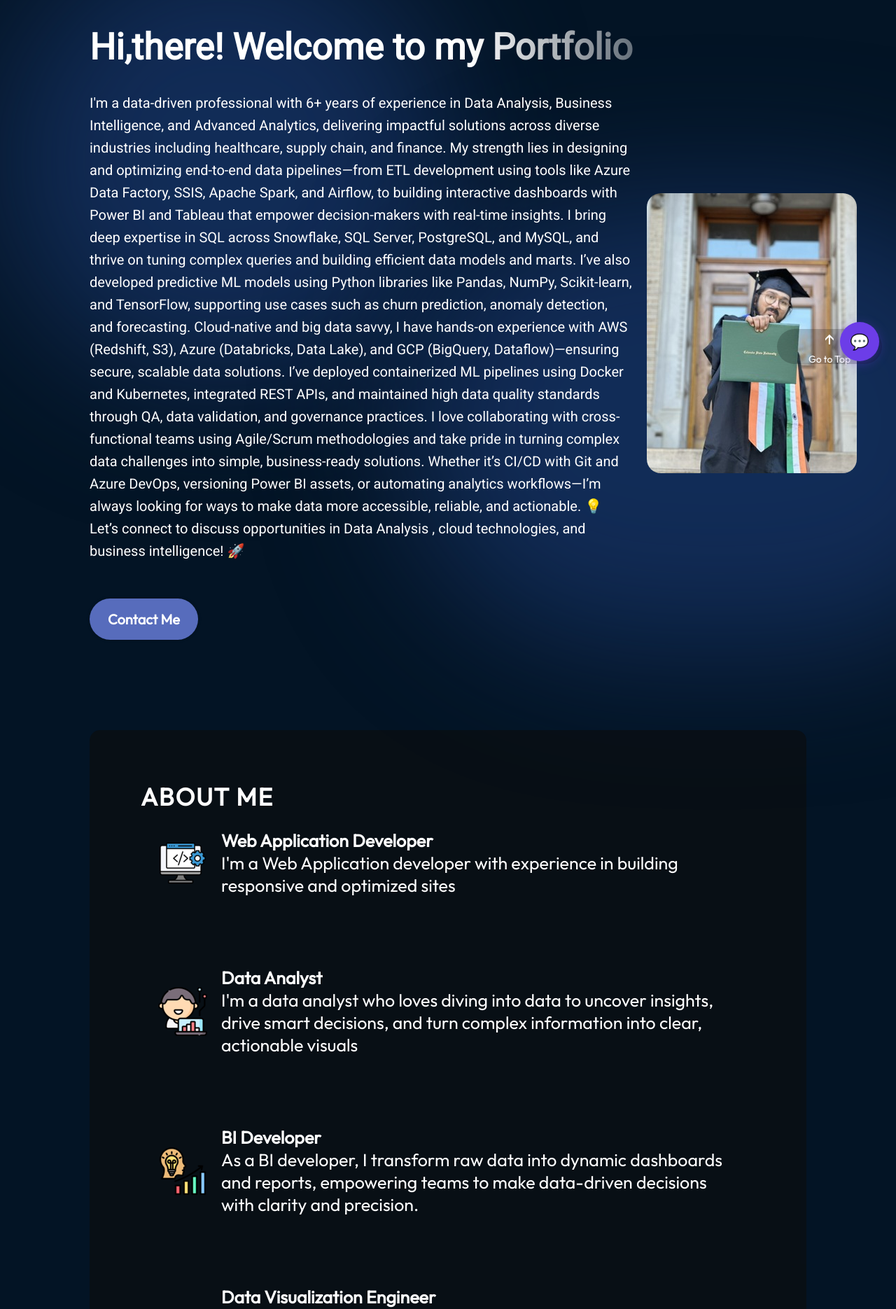
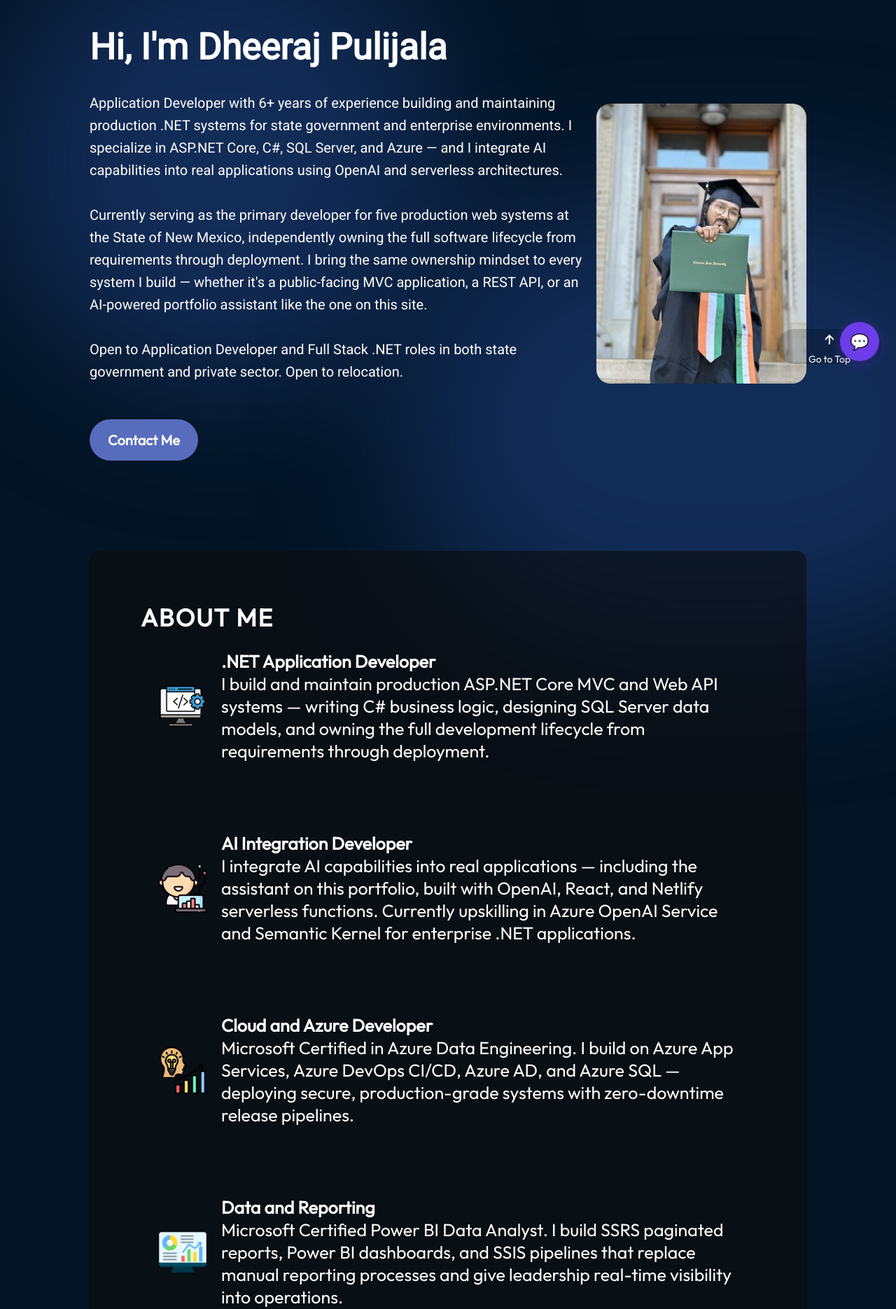
Before and after one commit to dheerajunni/My_Portfolio, a React (Vite) app: page / in a window 1280 px wide. Shown: the part 260-2130 px from the top of the page at 70% size. Built offline with nearby package versions, Linux system fonts and the light colour scheme.

Commit message:
update: fix portfolio content to match actual experience

```diff
--- a/src/components/About/About.jsx
+++ b/src/components/About/About.jsx
@@ -1,5 +1,4 @@
 import React from "react";
-
 import styles from "./About.module.css";
 import { getImageUrl } from "../../utils";
 
@@ -8,42 +7,40 @@ export const About = () => {
     <section className={styles.container} id="about">
       <h2 className={styles.title}>About Me</h2>
       <div className={styles.content}>
-
         <ul className={styles.aboutItems}>
           <li className={styles.aboutItem}>
             <img src={getImageUrl("about/Web.png")} alt="Web icon" />
             <div className={styles.aboutItemText}>
-              <h3>Web Application Developer</h3>
+              <h3>.NET Application Developer</h3>
               <p>
-                I'm a Web Application developer with experience in building responsive
-                and optimized sites
+                I build and maintain production ASP.NET Core MVC and Web API systems — writing C# business logic, designing SQL Server data models, and owning the full development lifecycle from requirements through deployment.
               </p>
             </div>
           </li>
           <li className={styles.aboutItem}>
             <img src={getImageUrl("about/Analyst.png")} alt="Analyst icon" />
             <div className={styles.aboutItemText}>
-              <h3>Data Analyst</h3>
+              <h3>AI Integration Developer</h3>
               <p>
-               I'm a data analyst who loves diving into data to uncover insights, drive smart decisions, and turn complex information into clear, actionable visuals
+                I integrate AI capabilities into real applications — including the assistant on this portfolio, built with OpenAI, React, and Netlify serverless functions. Currently upskilling in Azure OpenAI Service and Semantic Kernel for enterprise .NET applications.
               </p>
             </div>
           </li>
           <li className={styles.aboutItem}>
             <img src={getImageUrl("about/BI.png")} alt="BI icon" />
             <div className={styles.aboutItemText}>
-              <h3>BI Developer</h3>
+              <h3>Cloud and Azure Developer</h3>
               <p>
-              As a BI developer, I transform raw data into dynamic dashboards and reports, empowering teams to make data-driven decisions with clarity and precision.
+                Microsoft Certified in Azure Data Engineering. I build on Azure App Services, Azure DevOps CI/CD, Azure AD, and Azure SQL — deploying secure, production-grade systems with zero-downtime release pipelines.
               </p>
             </div>
           </li>
           <li className={styles.aboutItem}>
             <img src={getImageUrl("about/Visualization.png")} alt="Visualization icon" />
             <div className={styles.aboutItemText}>
-              <h3>Data Visualization Engineer</h3>
+              <h3>Data and Reporting</h3>
               <p>
-              As a Data Visualization Engineer, I craft compelling visual narratives from complex data, enabling stakeholders to quickly grasp insights and make informed decisions.
+                Microsoft Certified Power BI Data Analyst. I build SSRS paginated reports, Power BI dashboards, and SSIS pipelines that replace manual reporting processes and give leadership real-time visibility into operations.
               </p>
             </div>
           </li>
--- a/src/components/Intro/Intro.jsx
+++ b/src/components/Intro/Intro.jsx
@@ -1,5 +1,4 @@
 import React from "react";
-
 import styles from "./Intro.module.css";
 import { getImageUrl } from "../../utils";
 
@@ -7,16 +6,13 @@ export const Intro = () => {
   return (
     <section className={styles.container}>
       <div className={styles.content}>
-        <h1 className={styles.title}>Hi,there! Welcome to my Portfolio</h1>
+        <h1 className={styles.title}>Hi, I'm Dheeraj Pulijala</h1>
         <p className={styles.description}>
-        I'm a data-driven professional with 6+ years of experience in Data Analysis, Business Intelligence, and Advanced Analytics, delivering impactful solutions across diverse industries including healthcare, supply chain, and finance.
-
-My strength lies in designing and optimizing end-to-end data pipelines—from ETL development using tools like Azure Data Factory, SSIS, Apache Spark, and Airflow, to building interactive dashboards with Power BI and Tableau that empower decision-makers with real-time insights.
-I bring deep expertise in SQL across Snowflake, SQL Server, PostgreSQL, and MySQL, and thrive on tuning complex queries and building efficient data models and marts. I’ve also developed predictive ML models using Python libraries like Pandas, NumPy, Scikit-learn, and TensorFlow, supporting use cases such as churn prediction, anomaly detection, and forecasting.
-Cloud-native and big data savvy, I have hands-on experience with AWS (Redshift, S3), Azure (Databricks, Data Lake), and GCP (BigQuery, Dataflow)—ensuring secure, scalable data solutions. I’ve deployed containerized ML pipelines using Docker and Kubernetes, integrated REST APIs, and maintained high data quality standards through QA, data validation, and governance practices.
-I love collaborating with cross-functional teams using Agile/Scrum methodologies and take pride in turning complex data challenges into simple, business-ready solutions. Whether it’s CI/CD with Git and Azure DevOps, versioning Power BI assets, or automating analytics workflows—I’m always looking for ways to make data more accessible, reliable, and actionable.
-
-💡 Let’s connect to discuss opportunities in Data Analysis , cloud technologies, and business intelligence! 🚀
+          Application Developer with 6+ years of experience building and maintaining production .NET systems for state government and enterprise environments. I specialize in ASP.NET Core, C#, SQL Server, and Azure — and I integrate AI capabilities into real applications using OpenAI and serverless architectures.
+          <br /><br />
+          Currently serving as the primary developer for five production web systems at the State of New Mexico, independently owning the full software lifecycle from requirements through deployment. I bring the same ownership mindset to every system I build — whether it's a public-facing MVC application, a REST API, or an AI-powered portfolio assistant like the one on this site.
+          <br /><br />
+          Open to Application Developer and Full Stack .NET roles in both state government and private sector. Open to relocation.
         </p>
         <a href="#contact" className={styles.contactBtn}>
           Contact Me
```
Also changed, not shown: netlify/chat.js (deleted, +0 -100 lines).
